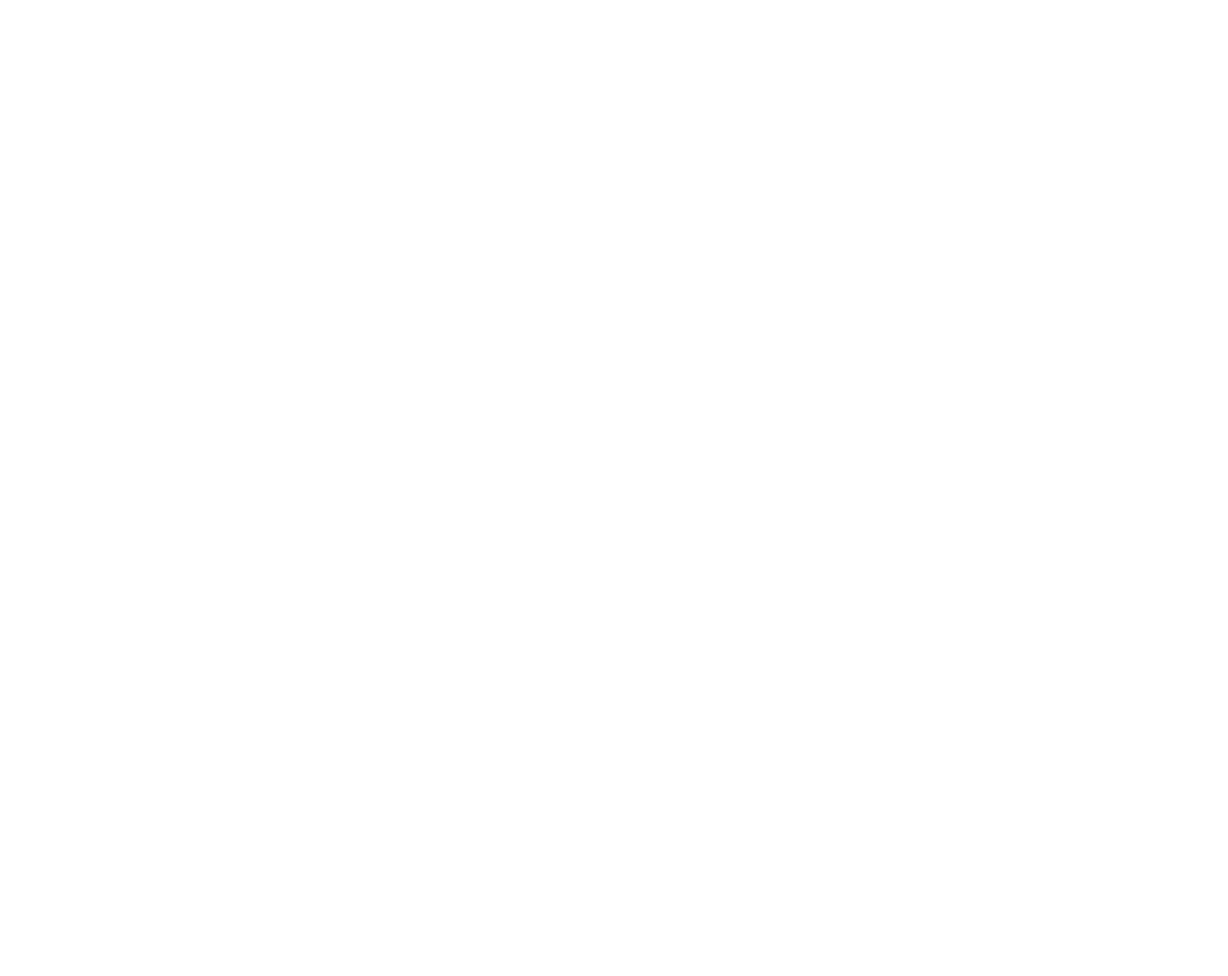
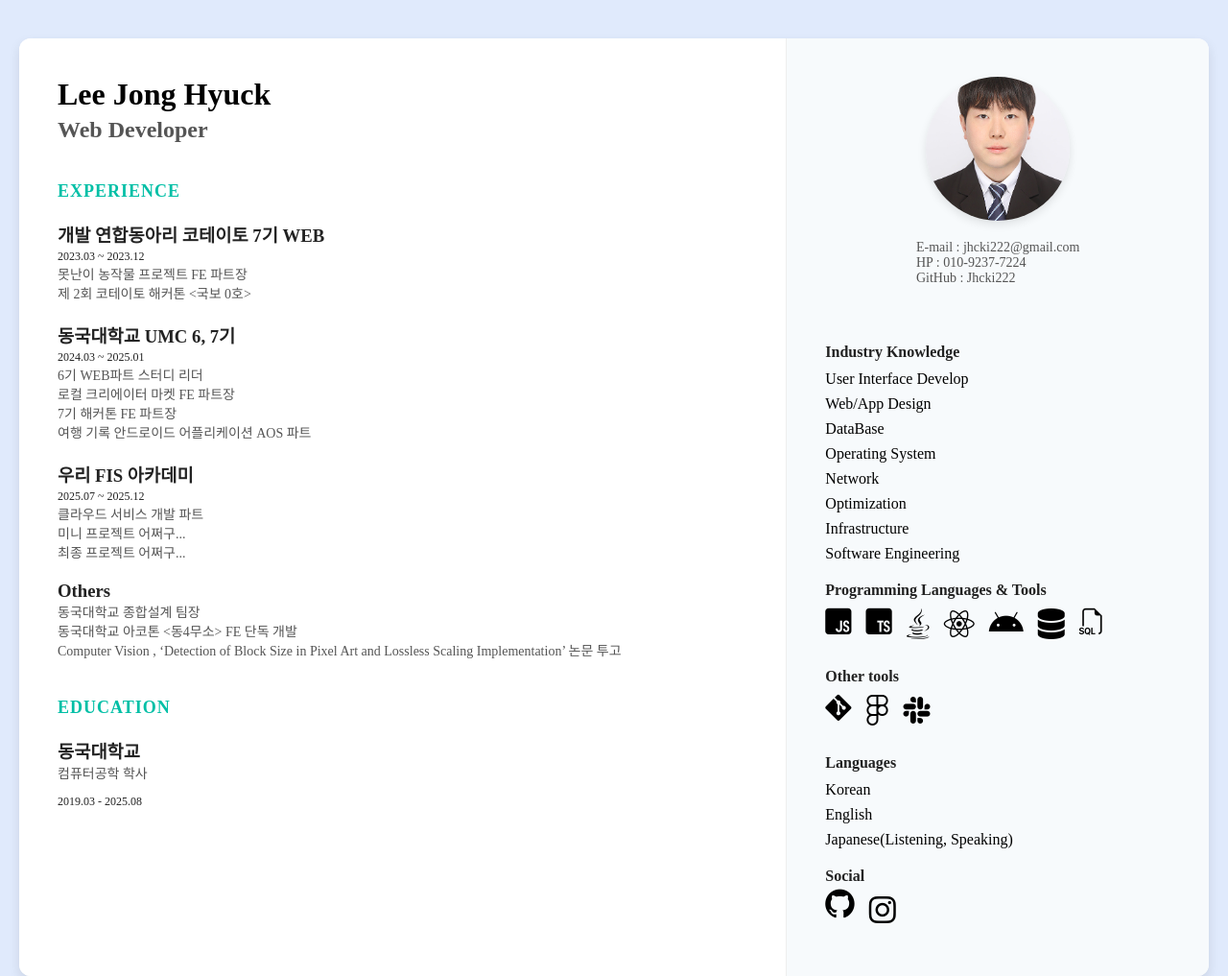
Before and after one commit to Jhcki222/woori-fisa, a plain HTML site: page Practice/index.html in a window 1280 px wide. Shown: the top 1017 px of the page at 96% size. Before the commit the page ends 800 px from the top, so only its background shows below. Drawn offline with nearby package versions, Linux system fonts and the light colour scheme.

Commit message:
Feat : 프로필 페이지 1차 구현

```diff
--- a/Practice/index.html
+++ b/Practice/index.html
@@ -0,0 +1,129 @@
+<!DOCTYPE html>
+<html lang="en">
+  <head>
+    <meta charset="UTF-8" />
+    <meta name="viewport" content="width=device-width, initial-scale=1.0" />
+    <link rel="stylesheet" href="style.css" />
+    <script src="https://kit.fontawesome.com/3a115195d8.js" crossorigin="anonymous"></script>
+    <link rel="stylesheet" href="https://cdn.jsdelivr.net/npm/bootstrap-icons@1.13.1/font/bootstrap-icons.min.css">
+    <title>Jonghyuck's Profile</title>
+  </head>
+  <body>
+    <div class="container">
+      <div class="left-column">
+        <h1>Lee Jong Hyuck</h1>
+        <h2>Web Developer</h2>
+        <div class="section">
+          <div class="title">EXPERIENCE</div>
+          <div class="job">
+            <h3>개발 연합동아리 코테이토 7기 WEB</h3>
+            <a>2023.03 ~ 2023.12</a>
+            <p>
+            못난이 농작물 프로젝트 <FARMELY> FE 파트장 <br/>
+            제 2회 코테이토 해커톤 <국보 0호>
+            </p>
+          </div>
+          <div class="job">
+            <h3>동국대학교 UMC 6, 7기</h3>
+            <a>2024.03 ~ 2025.01</a>
+            <p>
+            6기 WEB파트 스터디 리더<br/>
+            로컬 크리에이터 마켓 <LOCAL MARK> FE 파트장<br/>
+            7기 해커톤 <Run With Me> FE 파트장 <br/>
+            여행 기록 안드로이드 어플리케이션 <TravelBox> AOS 파트
+            </p>
+          </div>
+          <div class="job">
+            <h3>우리 FIS 아카데미</h3>
+            <a>2025.07 ~ 2025.12</a>
+            <p>
+            클라우드 서비스 개발 파트<br/>
+            미니 프로젝트 어쩌구... <br/>
+            최종 프로젝트 어쩌구...
+            </p>
+          </div>
+          <div class="job">
+            <h3>Others</h3>
+            <p>
+              동국대학교 종합설계 팀장<br/>
+              동국대학교 아코톤 <동4무소> FE 단독 개발<br/>
+              Computer Vision , ‘Detection of Block Size in Pixel Art and Lossless Scaling Implementation’ 논문 투고
+            </p>
+          </div>
+        </div>
+        <div class="section">
+          <div class = "title">EDUCATION</div>
+          <h3>동국대학교</h3>
+          <p>컴퓨터공학 학사</p>
+          <a>2019.03 - 2025.08</a>
+        </div>
+      </div>
+
+      <div class="right-column">
+        <div class = "photo-section">
+        <img src="profilephoto.jpg" alt="증명사진" class="profile-photo" />
+
+        <div class="contact">
+            <p>E-mail : jhcki222@gmail.com
+            <br/>HP : 010-9237-7224
+            <br/>GitHub : Jhcki222
+            </p>
+        </div>
+        </div>
+        <div class="section">
+          <h4>Industry Knowledge</h4>
+          <ul>
+            <li>User Interface Develop</li>
+            <li>Web/App Design</li>
+            <li>DataBase</li>
+            <li>Operating System</li>
+            <li>Network</li>
+            <li>Optimization</li>
+            <li>Infrastructure</li>
+            <li>Software Engineering</li>
+          </ul>
+        </div>
+
+        <div class="section">
+          <h4>Programming Languages & Tools</h4>
+            <div class="icon">
+            <i class="bi bi-javascript" style="font-size: 1.7rem;"></i>
+            <i class="bi bi-typescript" style="font-size: 1.7rem;"></i>
+            <i class="fa-brands fa-java fa-2x"></i>
+            <i class="fa-brands fa-react fa-2x"></i>
+            <i class="fa-brands fa-android fa-2x"></i>
+            <i class="fa-solid fa-database fa-2x"></i>
+            <i class="bi bi-filetype-sql" style="font-size: 1.7rem;"></i>
+            </div>
+        </div>
+
+        <div class="section">
+          <h4>Other tools</h4>
+            <div class="icon">
+            <i class="bi bi-git" style="font-size: 1.7rem;"></i>
+            <i class="fa-brands fa-figma fa-2x"></i>
+            <i class="fa-brands fa-slack fa-2x"></i>
+            </div>
+        </div>
+
+        <div class="section">
+          <h4>Languages</h4>
+          <ul>
+            <li>Korean</li>
+            <li>English</li>
+            <li>Japanese(Listening, Speaking)</li>
+          </ul>
+        </div>
+
+        <div class="section">
+            <h4>Social</h4>
+            <div class="icon">
+            <i class="bi bi-github" style="font-size: 1.9rem; position: relative; top: -6px;"></i>
+            <i class="fa-brands fa-instagram fa-2x"></i>
+            </div>
+
+        </div>
+      </div>
+    </div>
+  </body>
+</html>
--- a/Practice/style.css
+++ b/Practice/style.css
@@ -0,0 +1,161 @@
+* {
+  box-sizing: border-box;
+  margin: 0;
+  padding: 0;
+}
+
+body {
+  background: #e0eafc;
+  padding: 40px 20px;
+}
+
+.container {
+  display: flex;
+  max-width: 1400px;
+  margin: auto;
+  background: #fff;
+  border-radius: 12px;
+  box-shadow: 0 5px 12px rgba(0, 0, 0, 0.1);
+  overflow: hidden;
+  /* 페이드인 애니메이션 1초 적용 */
+  animation: fadeIn 1s ease-in;
+}
+
+.left-column {
+  flex: 2;
+  border-right: 1px solid #eee;
+  background: #fff;
+  /* 왼쪽 섹션은 slideInLeft 애니메이션 적용 */
+  animation: slideInLeft 1s ease;
+  padding: 40px;
+}
+
+.right-column {
+  flex: 1;
+  background: #f7fafc;
+  padding: 40px;
+  /* 오른쪽 섹션은 slideInRight 애니메이션 적용 */
+  animation: slideInRight 1s ease;
+}
+
+.photo-section {
+  display: flex;
+  flex-direction: column;
+  align-items: center;
+}
+
+.profile-photo {
+  width: 150px;
+  height: 150px;
+  border-radius: 50%;
+  object-fit: cover;
+  margin-bottom: 20px;
+  box-shadow: 0 4px 10px rgba(0, 0, 0, 0.1);
+  transition: transform 0.3s ease;
+}
+
+.profile-photo:hover {
+  transform: scale(1.05);
+}
+
+h1 {
+  margin-bottom: 5px;
+}
+
+h2 {
+  color: #555;
+  margin-bottom: 30px;
+}
+
+.title {
+  font-size: 18px;
+  font-weight: bold;
+  color: #00bfa6;
+  margin-top: 40px;
+  margin-bottom: 10px;
+  letter-spacing: 1px;
+}
+
+h3,
+h4 {
+  margin-top: 20px;
+  color: #222;
+  font-weight: bold;
+}
+
+a {
+  font-size: 12px;
+  color: #222;
+}
+p {
+  font-size: 14px;
+  color: #555;
+  margin-bottom: 10px;
+}
+
+ul {
+  list-style: none;
+  padding: 0;
+  margin: 10px 0 0 0;
+}
+
+ul li {
+  margin-bottom: 8px;
+}
+
+.contact {
+  margin-bottom: 30px;
+  font-size: 14px;
+}
+
+.icon {
+  display: flex;
+  flex-wrap: wrap;
+  gap: 15px;
+  padding: 10px 0;
+}
+
+.icon i {
+  transition: transform 0.3s, color 0.3s;
+  cursor: pointer;
+}
+
+.icon i:hover {
+  transform: scale(1.2);
+  color: #00bfa6;
+}
+/* keyframes을 이용한 애니메이션 적용 */
+/* 애니메이션 이름 : fadeIn, 페이드인은 opacity를 0부터 1까지 주면 된다. */
+/* fadeOut은 반대로 opacity를 1부터 0까지 주면 된다. */
+@keyframes fadeIn {
+  from {
+    opacity: 0;
+  }
+  to {
+    opacity: 1;
+  }
+}
+/* 애니메이션 이름 : slideInLeft, 왼쪽 -50%부터 중앙까지 슬라이드하는 애니메이션 */
+@keyframes slideInLeft {
+  from {
+    transform: translateX(-50%);
+  }
+  to {
+    transform: translateX(0%);
+  }
+}
+/* 애니메이션 이름 : slideInRight, 오른쪽 50%부터 중앙까지 슬라이드하는 애니메이션 */
+@keyframes slideInRight {
+  from {
+    transform: translateX(50%);
+  }
+  to {
+    transform: translateX(0%);
+  }
+}
+
+@media (max-width: 768px) {
+  .container {
+    flex-direction: column;
+  }
+}
```
Also changed, not shown: 01_CSS/CSS/3.cascading/1.specificity/specificity.html (+6 -4 lines), Practice/profilephoto.jpg (added).
